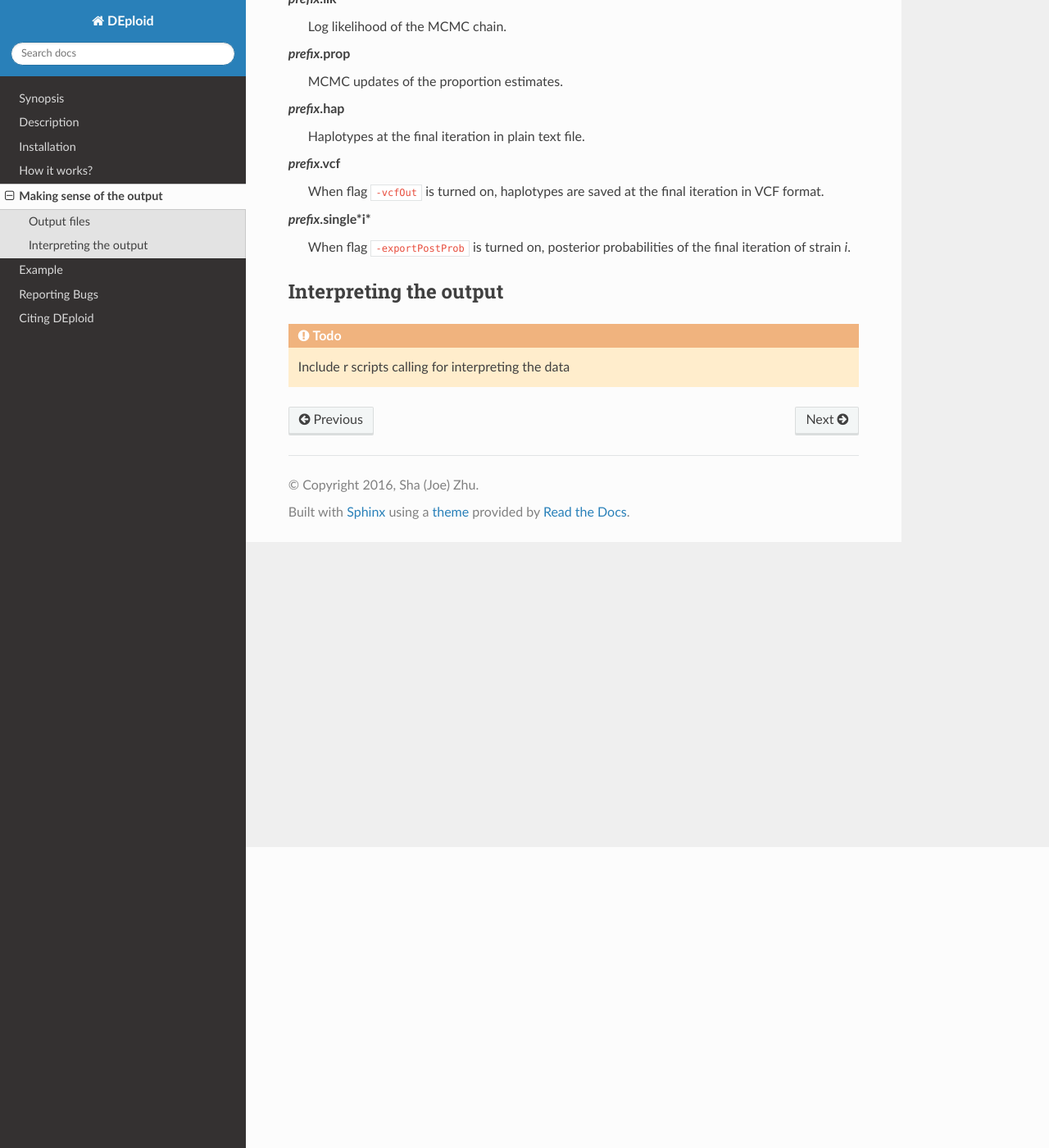
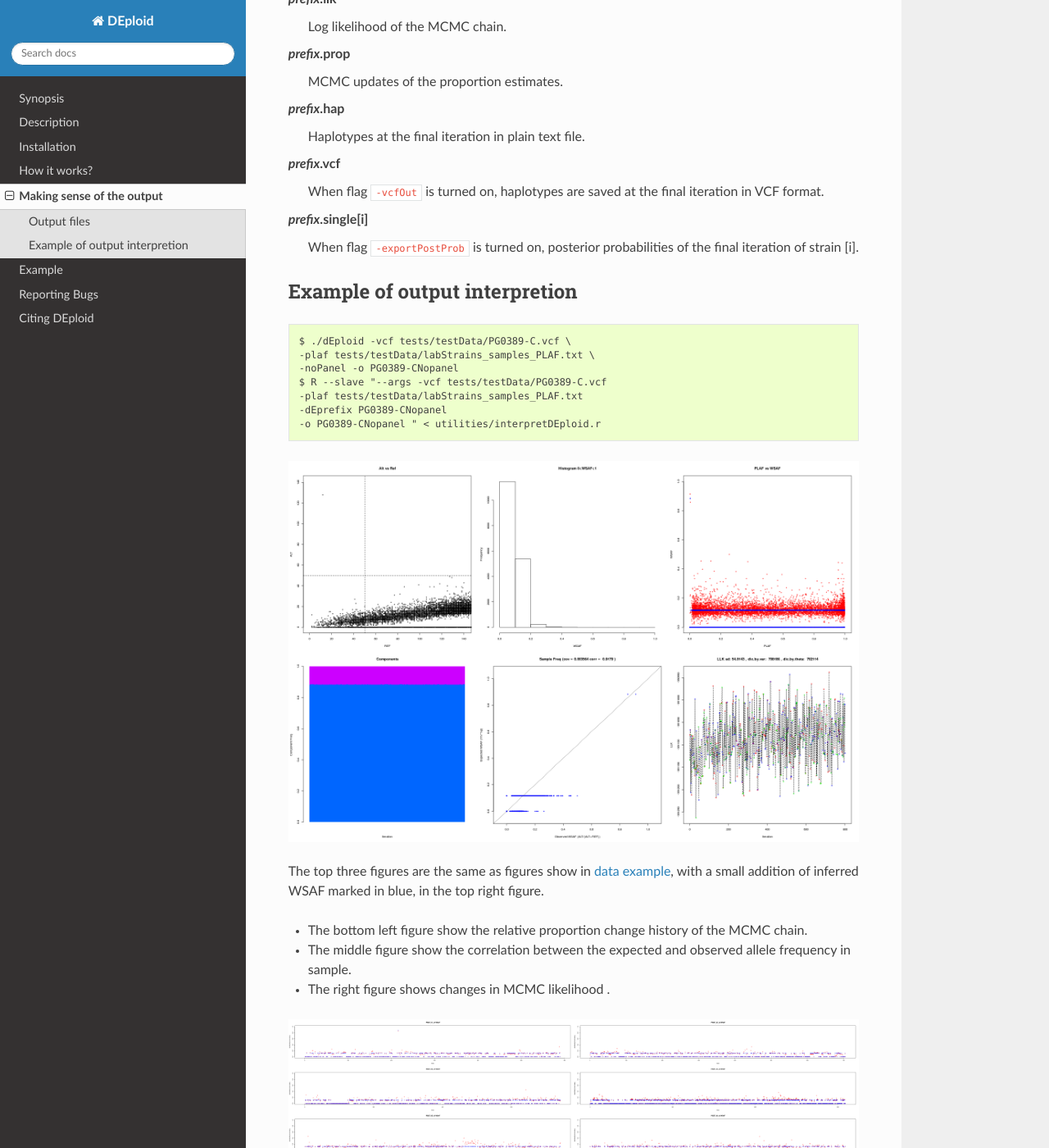
Before and after one commit to DEploid-dev/DEploid, a Sphinx documentation site: the page built from docs/output.rst, in a window 1280 px wide and 1400 px high, scrolled down 367 px. Shown: the whole window at 82% size. Built offline with Sphinx 7.4.7 and the Read the Docs theme 2.0.0, drawn with Linux system fonts in a browser that asks for light colours; some of the changed text lies outside the part shown.

Commit message:
update link between rsts

```diff
--- a/docs/output.rst
+++ b/docs/output.rst
@@ -26,12 +26,36 @@ Output files
 *prefix*.vcf
     When flag ``-vcfOut`` is turned on, haplotypes are saved at the final iteration in VCF format.
 
-*prefix*.single*i*
-    When flag ``-exportPostProb`` is turned on, posterior probabilities of the final iteration of strain *i*.
+*prefix*.single[i]
+    When flag ``-exportPostProb`` is turned on, posterior probabilities of the final iteration of strain [i].
 
-***********************
-Interpreting the output
-***********************
 
-.. todo::
-    Include r scripts calling for interpreting the data
+******************************
+Example of output interpretion
+******************************
+
+::
+
+    $ ./dEploid -vcf tests/testData/PG0389-C.vcf \
+    -plaf tests/testData/labStrains_samples_PLAF.txt \
+    -noPanel -o PG0389-CNopanel
+    $ R --slave "--args -vcf tests/testData/PG0389-C.vcf
+    -plaf tests/testData/labStrains_samples_PLAF.txt
+    -dEprefix PG0389-CNopanel
+    -o PG0389-CNopanel " < utilities/interpretDEploid.r
+
+.. image:: _static/PG0389-CNopanel.interpretDEploidFigure.1.png
+   :width: 1024px
+   :alt: interpretDEploidFigure.1
+
+The top three figures are the same as figures show in :ref:`data example <sec-eg>`, with a small addition of inferred WSAF marked in blue, in the top right figure.
+
+- The bottom left figure show the relative proportion change history of the MCMC chain.
+- The middle figure show the correlation between the expected and observed allele frequency in sample.
+- The right figure shows changes in MCMC likelihood .
+
+.. image:: _static/PG0389-CNopanel.interpretDEploidFigure.2.png
+   :width: 1024px
+   :alt: interpretDEploidFigure.2
+
+This panel figure shows all allele frequencies within sample across all 14 chromosomes. Expected and observed WSAF are marked in blue and red respectively.
```
Also changed, not shown: docs/input.rst (+11 -7 lines), docs/_static/PG0389-CNopanel.interpretDEploidFigure.1.png (added), docs/_static/PG0389-CNopanel.interpretDEploidFigure.2.png (added), docs/_static/PG0389-CaltVsRefAndWSAFvsPLAF.png (added).
